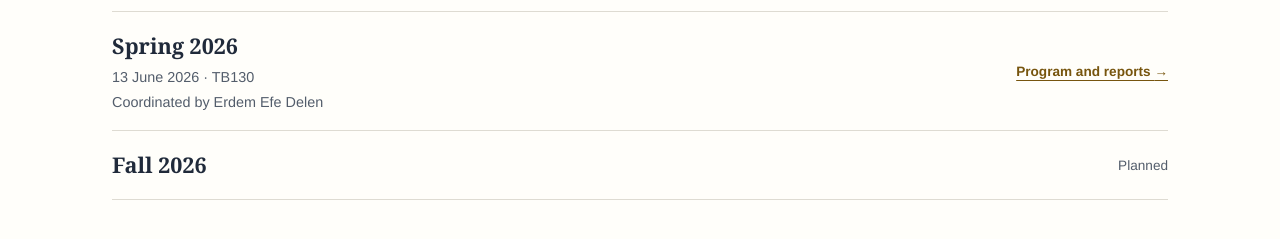
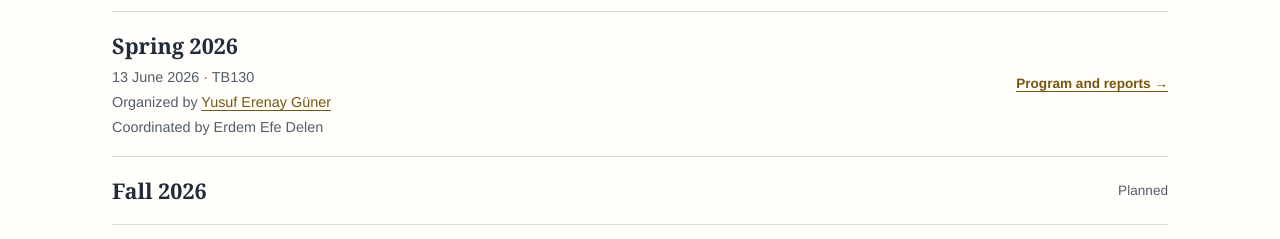
Before and after one commit to cahitanil/cahitanil.github.io, a plain HTML site: page seminars/index.html in a window 1280 px wide. Shown: the part 731-970 px from the top of the page. Drawn offline with Linux system fonts and the light colour scheme.

Commit message:
Add files via upload

```diff
--- a/seminars/index.html
+++ b/seminars/index.html
@@ -33,14 +33,15 @@
       <h2 id="editions-heading">Seminar editions</h2>
       <ul class="editions">
         <li>
-          <a class="edition-row" href="spring-2026/">
+          <div class="edition-row">
             <div>
               <h3>Spring 2026</h3>
               <p><time datetime="2026-06-13">13 June 2026</time> · TB130</p>
+              <p>Organized by <a href="https://www.linkedin.com/in/yusuf-erenay-g%C3%BCner-48a25a1a4?originalSubdomain=tr">Yusuf Erenay Güner</a></p>
               <p>Coordinated by Erdem Efe Delen</p>
             </div>
-            <span class="edition-action">Program and reports <span aria-hidden="true">→</span></span>
-          </a>
+            <a class="edition-action" href="spring-2026/">Program and reports <span aria-hidden="true">→</span></a>
+          </div>
         </li>
         <li class="edition-row">
           <h3>Fall 2026</h3>
```
